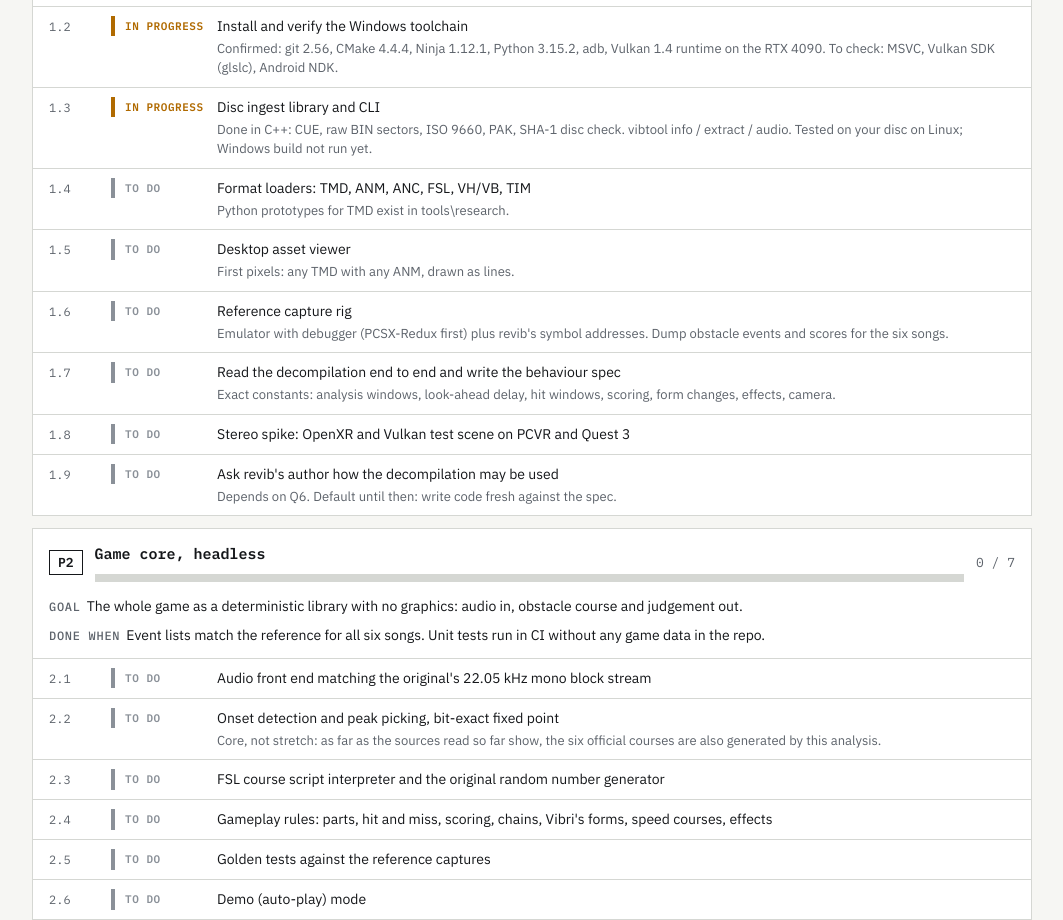
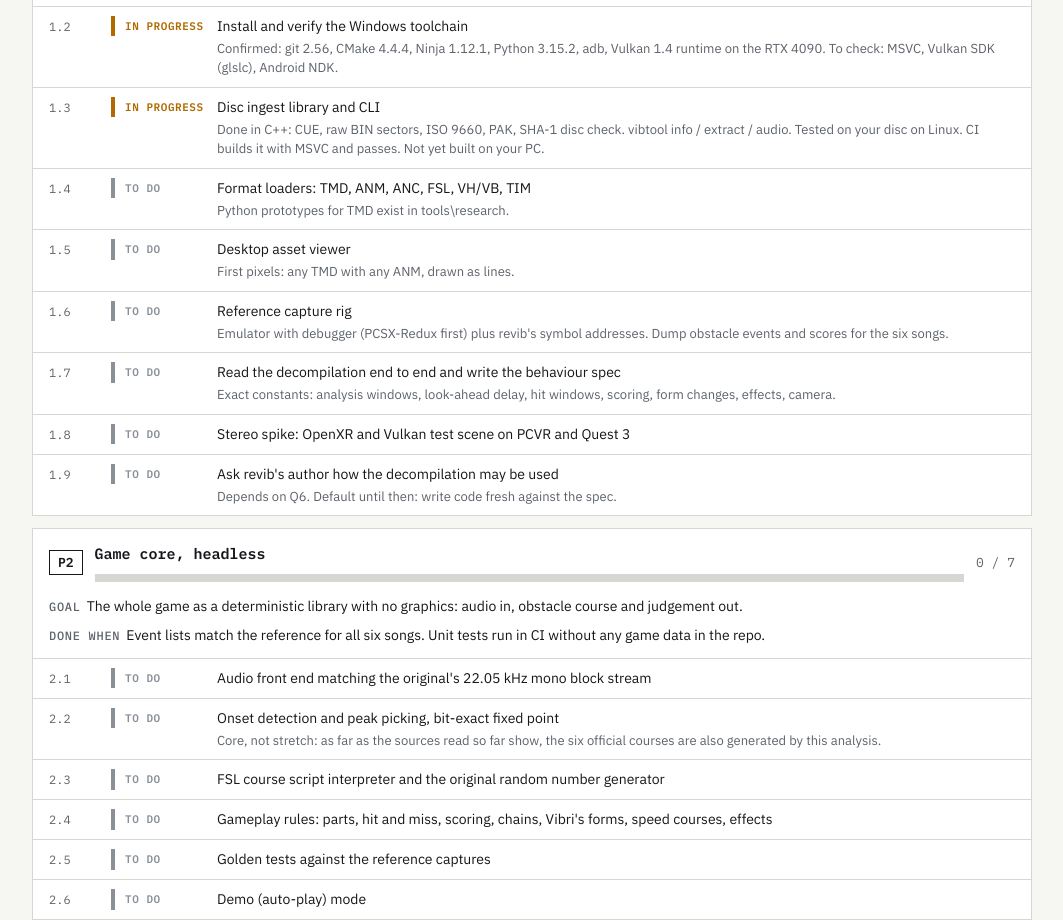
Before and after one commit to CorrieDivitt/Ultimate-Vib-Ribbon, a plain HTML site: page docs/tracker/index.html in a window 1280 px wide. Shown: the part 1084-2004 px from the top of the page, without its empty margins (108-1171 px from the left). Drawn offline with Linux system fonts and the light colour scheme.

Commit message:
Record first CI result in handoff and tracker
Co-Authored-By: Claude Opus 5.5 <noreply@anthropic.com>
Claude-Session: https://claude.ai/code/session_01XbRNrhre5GDMsXte3S7yZr

```diff
--- a/docs/tracker/index.html
+++ b/docs/tracker/index.html
@@ -160,7 +160,7 @@ const T = {
      tasks:[
       {id:"1.1", s:"done", t:"Repository skeleton in CorrieDivitt/Vib-Ribbon-VR", note:"CMake + presets, core/, tools/, tests/, docs/, CI for Windows and Linux. Game data is ignored by git."},
       {id:"1.2", s:"active", t:"Install and verify the Windows toolchain", note:"Confirmed: git 2.56, CMake 4.4.4, Ninja 1.12.1, Python 3.15.2, adb, Vulkan 1.4 runtime on the RTX 4090. To check: MSVC, Vulkan SDK (glslc), Android NDK."},
-      {id:"1.3", s:"active", t:"Disc ingest library and CLI", note:"Done in C++: CUE, raw BIN sectors, ISO 9660, PAK, SHA-1 disc check. vibtool info / extract / audio. Tested on your disc on Linux; Windows build not run yet."},
+      {id:"1.3", s:"active", t:"Disc ingest library and CLI", note:"Done in C++: CUE, raw BIN sectors, ISO 9660, PAK, SHA-1 disc check. vibtool info / extract / audio. Tested on your disc on Linux. CI builds it with MSVC and passes. Not yet built on your PC."},
       {id:"1.4", s:"todo", t:"Format loaders: TMD, ANM, ANC, FSL, VH/VB, TIM", note:"Python prototypes for TMD exist in tools\\research."},
       {id:"1.5", s:"todo", t:"Desktop asset viewer", note:"First pixels: any TMD with any ANM, drawn as lines."},
       {id:"1.6", s:"todo", t:"Reference capture rig", note:"Emulator with debugger (PCSX-Redux first) plus revib's symbol addresses. Dump obstacle events and scores for the six songs."},
```
Also changed, not shown: 1 other file.
